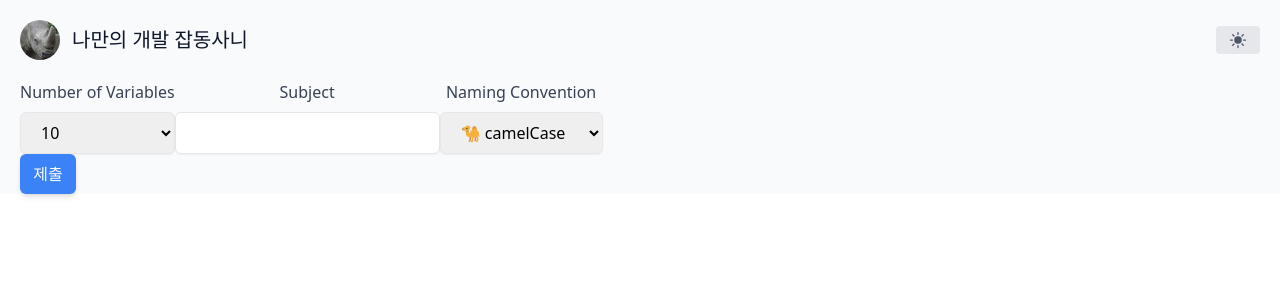
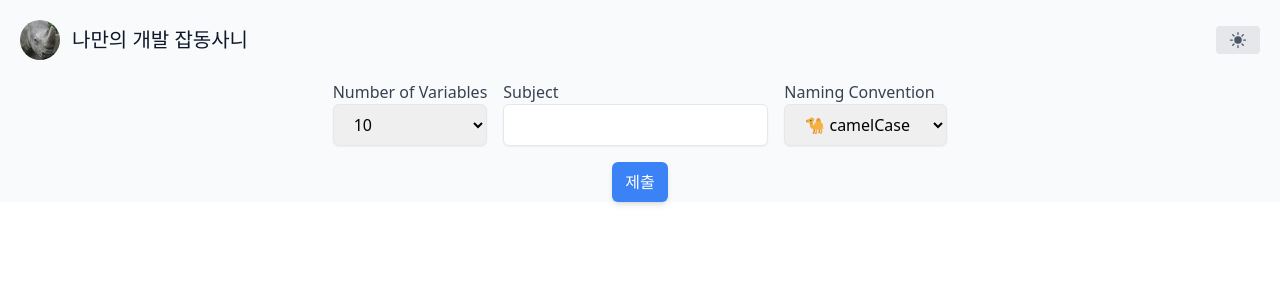
Before and after one commit to rhino-ty/VarGen, a Next.js app: page / in a window 1280 px wide. Shown: the top 300 px of the page. Built offline with nearby package versions, Linux system fonts and the light colour scheme.

Commit message:
design: 메뉴 중앙 정렬

```diff
--- a/src/components/PromptInput.tsx
+++ b/src/components/PromptInput.tsx
@@ -40,10 +40,13 @@ export default function PromptInput() {
 
   return (
     <QueryClientProvider client={queryClient}>
-      <form onSubmit={handleSubmit} className="container px-5 mx-auto flex flex-col">
+      <form
+        onSubmit={handleSubmit}
+        className="container px-5 mx-auto flex flex-col items-center justify-center space-y-4"
+      >
         {/* <input type="text" value={inputValue} onChange={(e) => setInputValue(e.target.value)} /> */}
-        <div className="flex flex-row text-center">
-          <div className="flex flex-col gap-2">
+        <div className="flex flex-row justify-center items-center space-x-4">
+          <div className="flex flex-col">
             <label htmlFor="count" className="text-gray-700">
               Number of Variables
             </label>
@@ -59,7 +62,7 @@ export default function PromptInput() {
             </select>
           </div>
 
-          <div className="flex flex-col gap-2">
+          <div className="flex flex-col">
             <label htmlFor="subject" className="text-gray-700">
               Subject
             </label>
@@ -72,7 +75,7 @@ export default function PromptInput() {
             />
           </div>
 
-          <div className="flex flex-col gap-2">
+          <div className="flex flex-col">
             <label htmlFor="namingConvention" className="text-gray-700">
               Naming Convention
             </label>
```
